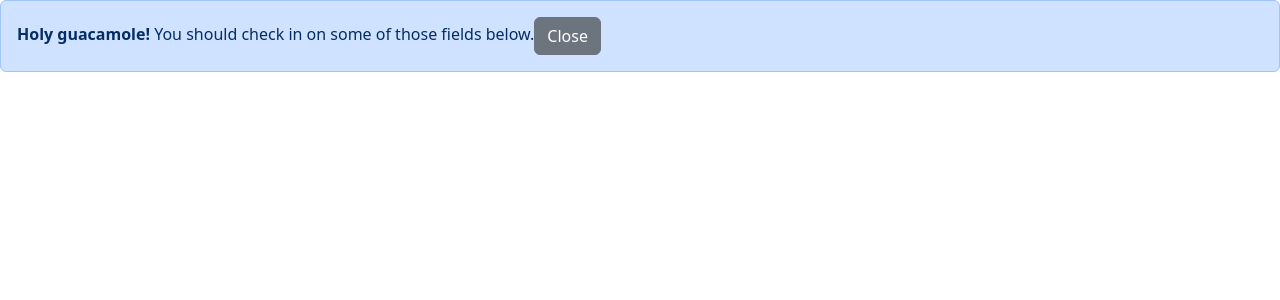
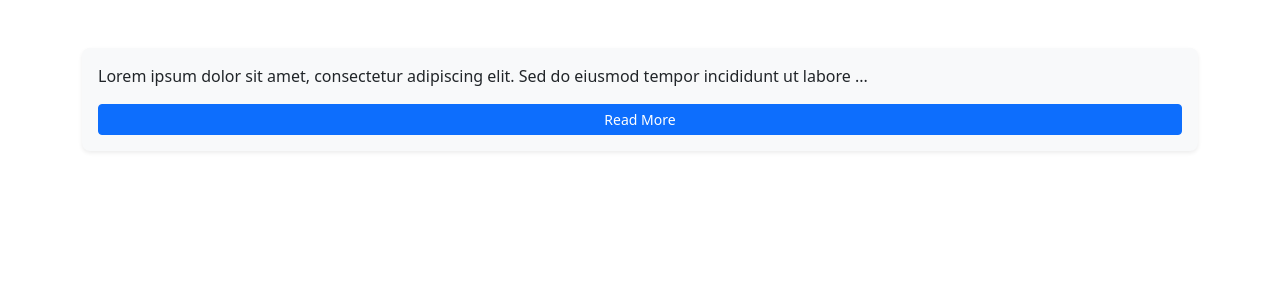
Before and after one commit to Shafi-Yaftali01/game-hub, a React (Vite) app: page / in a window 1280 px wide. Shown: the top 300 px of the page. Built offline with nearby package versions, Linux system fonts and the light colour scheme.

Commit message:
feat: added expandableText component resuable

```diff
--- a/src/App.tsx
+++ b/src/App.tsx
@@ -1,12 +1,12 @@
-import Alert from "./components/Alerts";
-import { useState } from "react";
+import ExpandableText from "./components/ExpandableText";
 const App = () => {
-  const [showAlert, setShowAlert] = useState(true);
-  return showAlert ? (
-    <Alert onClose={() => setShowAlert(false)}>
-      <strong>Holy guacamole!</strong> You should check in on some of those
-      fields below.
-    </Alert>
-  ) : null;
+  return (
+    <div className="container mt-5 d-flex justify-content-center align-items-center flex-column gap-4 flex-wrap">
+      <ExpandableText
+        text="Lorem ipsum dolor sit amet, consectetur adipiscing elit. Sed do eiusmod tempor incididunt ut labore et dolore magna aliqua. Ut enim ad minim veniam, quis nostrud exercitation ullamco laboris nisi ut aliquip ex ea commodo consequat. Duis aute irure dolor in reprehenderit in voluptate velit esse cillum dolore eu fugiat nulla pariatur. Excepteur sint occaecat cupidatat non proident, sunt in culpa qui officia deserunt mollit anim id est laborum."
+        maxLength={100}
+      />
+    </div>
+  );
 };
 export default App;
--- /dev/null
+++ b/src/components/ExpandableText.tsx
@@ -0,0 +1,38 @@
+// lets create a component that will be a long text and a button to expand or collapse the text like a accordion
+
+import { useState } from "react";
+
+const ExpandableText = ({
+  text,
+  maxLength,
+}: {
+  text: string;
+  maxLength: number;
+}) => {
+  const [isExpanded, setIsExpanded] = useState(false);
+  const summary = text.substring(0, maxLength) + "...";
+  return (
+    <div className="card w-100 border-0 shadow-sm p-3 bg-light rounded-3 text-start">
+      {!isExpanded && text.length > maxLength && <p>{summary}</p>}
+      {!isExpanded && text.length > maxLength && (
+        <button
+          className="btn btn-primary small btn-sm"
+          onClick={() => setIsExpanded(!isExpanded)}
+        >
+          Read More
+        </button>
+      )}
+      {isExpanded && <p>{text}</p>}
+      {isExpanded && (
+        <button
+          className="btn btn-primary small btn-sm"
+          onClick={() => setIsExpanded(!isExpanded)}
+        >
+          Read Less
+        </button>
+      )}{" "}
+    </div>
+  );
+};
+
+export default ExpandableText;
```
